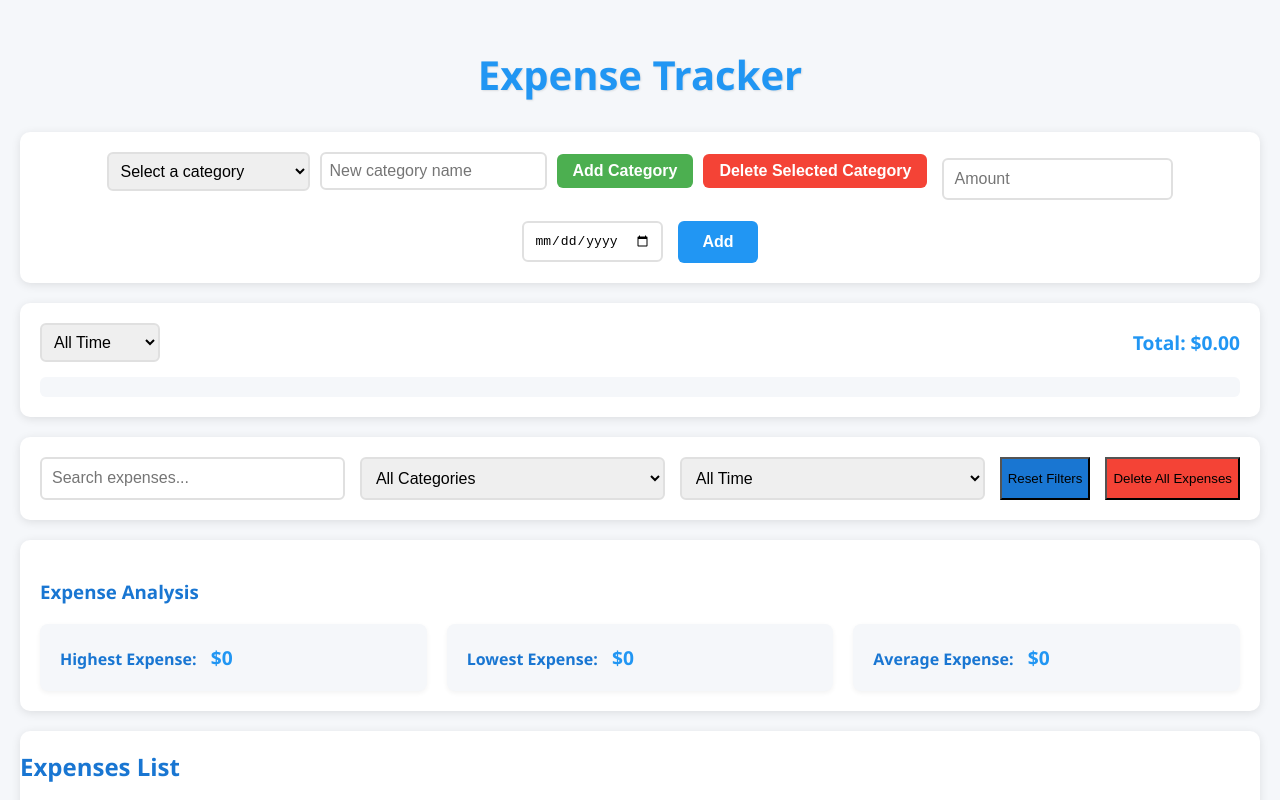
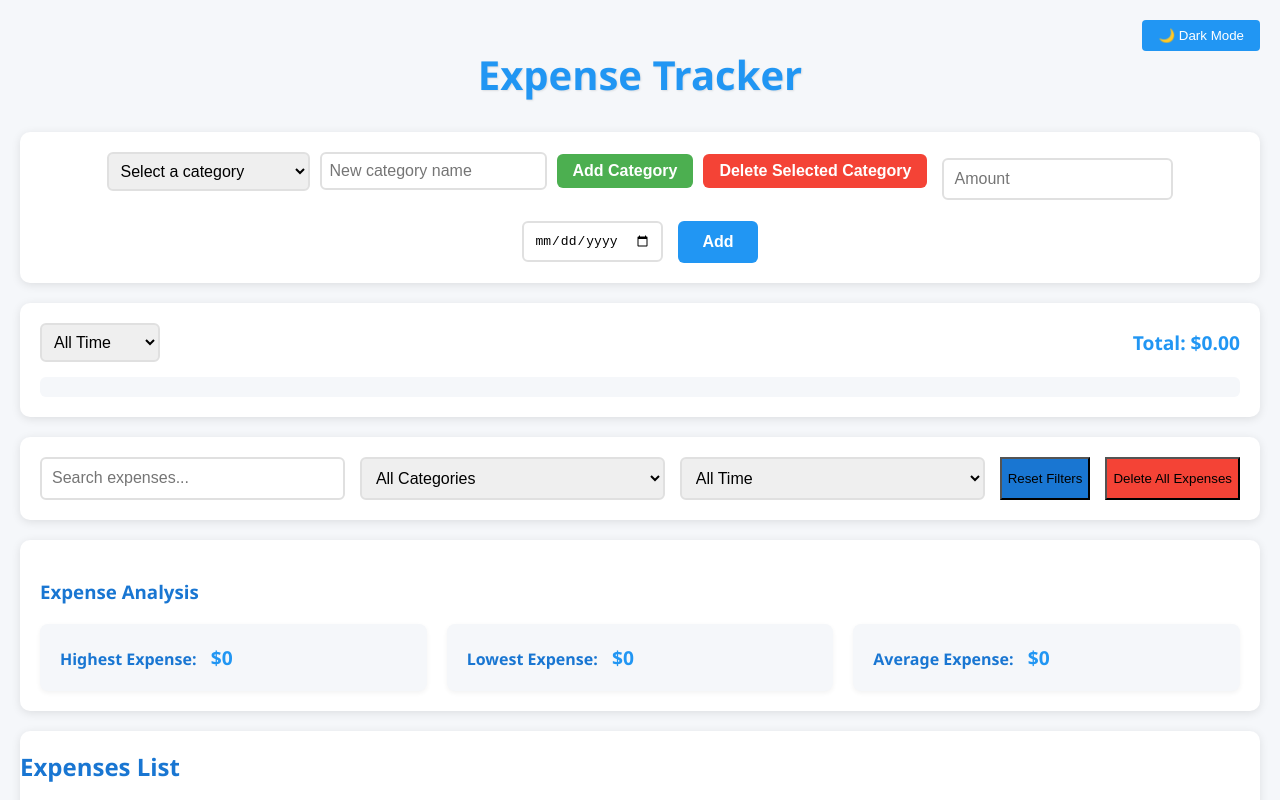
Before and after one commit to vibhutidureja/Expense-tracker, a plain HTML site: page index.html in a window 1280 px wide. Shown: the top 800 px of the page. Drawn offline with Linux system fonts and the light colour scheme.

Commit message:
Your message

```diff
--- a/index.html
+++ b/index.html
@@ -8,6 +8,7 @@
     <title>Expense Tracker App</title>
 </head>
 <body>
+    <button id="theme-toggle" class="theme-toggle">🌙 Dark Mode</button>
     <h1>Expense Tracker</h1>
     <div class="input-section">
         <div class="category-management">
--- a/script.js
+++ b/script.js
@@ -43,6 +43,29 @@ document.addEventListener('DOMContentLoaded', function() {
     const lowestExpenseElement = document.getElementById('lowest-expense');
     const averageExpenseElement = document.getElementById('average-expense');
     const emptyState = document.getElementById('empty-state');
+
+    // Theme toggle functionality
+    const themeToggle = document.getElementById('theme-toggle');
+    const prefersDarkScheme = window.matchMedia('(prefers-color-scheme: dark)');
+
+    function setTheme(isDark) {
+        document.documentElement.setAttribute('data-theme', isDark ? 'dark' : 'light');
+        themeToggle.textContent = isDark ? '☀️ Light Mode' : '🌙 Dark Mode';
+    }
+
+    // Initialize theme based on system preference
+    setTheme(prefersDarkScheme.matches);
+
+    // Toggle theme on button click
+    themeToggle.addEventListener('click', () => {
+        const isDark = document.documentElement.getAttribute('data-theme') === 'dark';
+        setTheme(!isDark);
+    });
+
+    // Listen for system theme changes
+    prefersDarkScheme.addEventListener('change', (e) => {
+        setTheme(e.matches);
+    });
 
     // Save data to localStorage
     function saveData() {
--- a/style.css
+++ b/style.css
@@ -9,12 +9,20 @@
     --border-color: #e0e0e0;
 }
 
+[data-theme="dark"] {
+    --background-color: #1a1a1a;
+    --card-background: #2d2d2d;
+    --text-color: #ffffff;
+    --border-color: #404040;
+}
+
 body {
     font-family: 'Segoe UI', Tahoma, Geneva, Verdana, sans-serif;
     margin: 0;
     padding: 20px;
     background-color: var(--background-color);
     color: var(--text-color);
+    transition: background-color 0.3s, color 0.3s;
 }
 
 h1 {
@@ -380,3 +388,16 @@ button:focus, input:focus, select:focus {
 table td:nth-child(3) {
     white-space: nowrap;
 }
+
+.theme-toggle {
+    position: fixed;
+    top: 20px;
+    right: 20px;
+    padding: 8px 16px;
+    background-color: var(--primary-color);
+    color: white;
+    border: none;
+    border-radius: 4px;
+    cursor: pointer;
+    z-index: 1000;
+}
```
